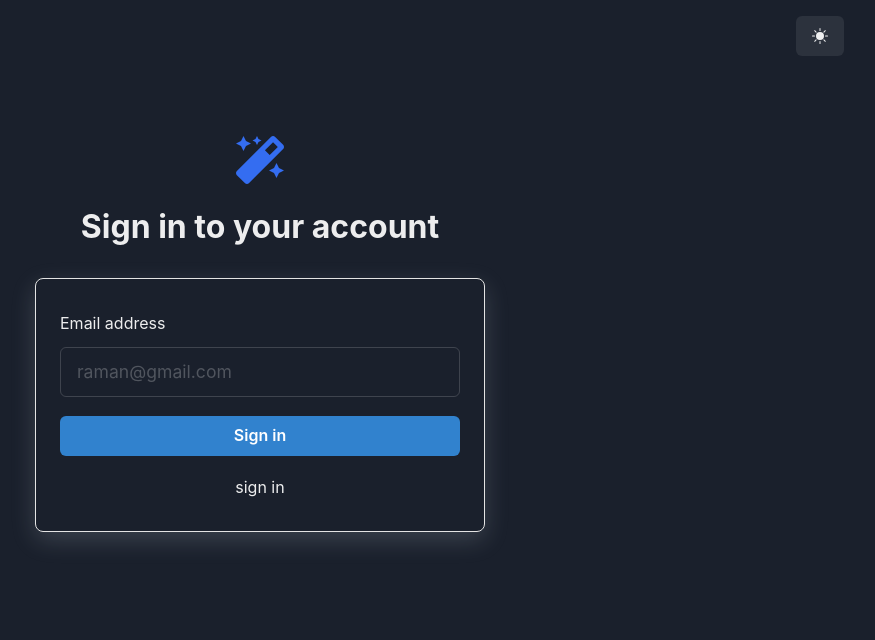
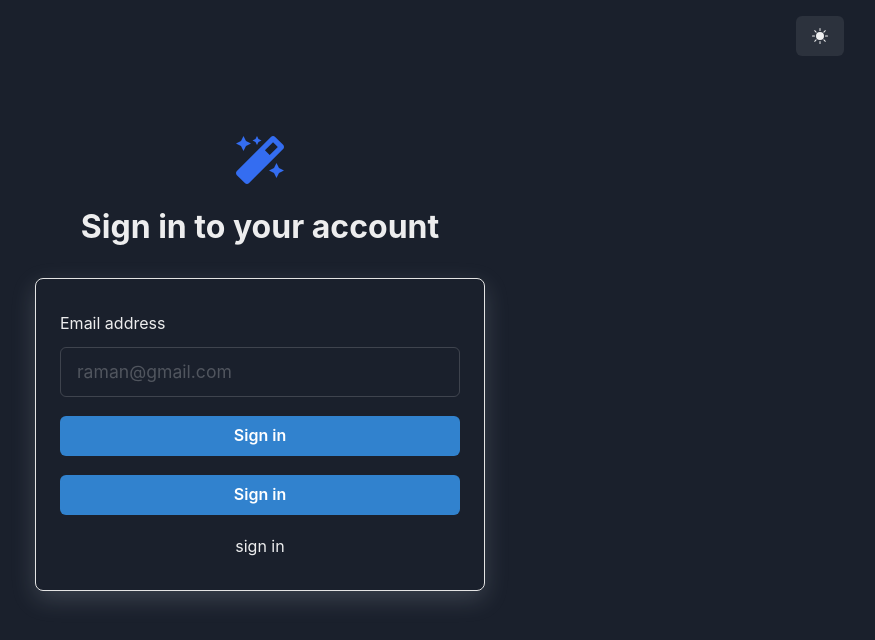
Before and after one commit to ramankarki/magic-login-next-auth, a Next.js app: page /auth/signin in a window 1280 px wide. Shown: the top 640 px of the page, without its empty margins (380-1255 px from the left). Built offline with nearby package versions, Linux system fonts and the light colour scheme; no server answers.

Commit message:
test chakra button with useSession and submit

```diff
--- a/pages/auth/signin.js
+++ b/pages/auth/signin.js
@@ -38,11 +38,6 @@ export default function SignIn() {
         setError(error);
         setLoading(false);
       });
-
-    setTimeout(() => {
-      setLoading(false);
-      setShow(true);
-    }, 4000);
   };
 
   console.log(status);
@@ -77,6 +72,16 @@ export default function SignIn() {
           >
             Sign in
           </Button>
+          <Button
+            isLoading={loading}
+            bgColor="blue.500"
+            color="white"
+            _hover={{ backgroundColor: 'blue.600' }}
+            type="submit"
+            as="button"
+          >
+            Sign in
+          </Button>
           <button>{loading ? 'Loading...' : 'sign in'}</button>
         </form>
       </main>
```
